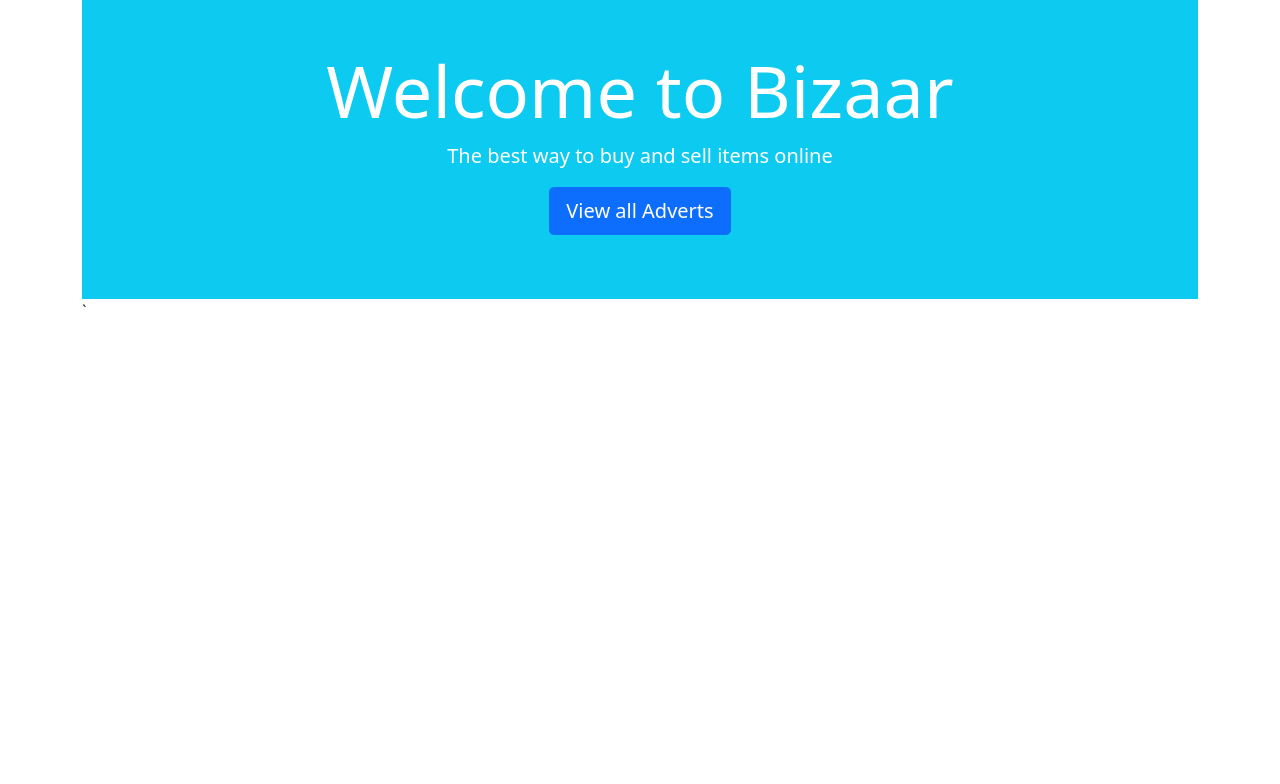
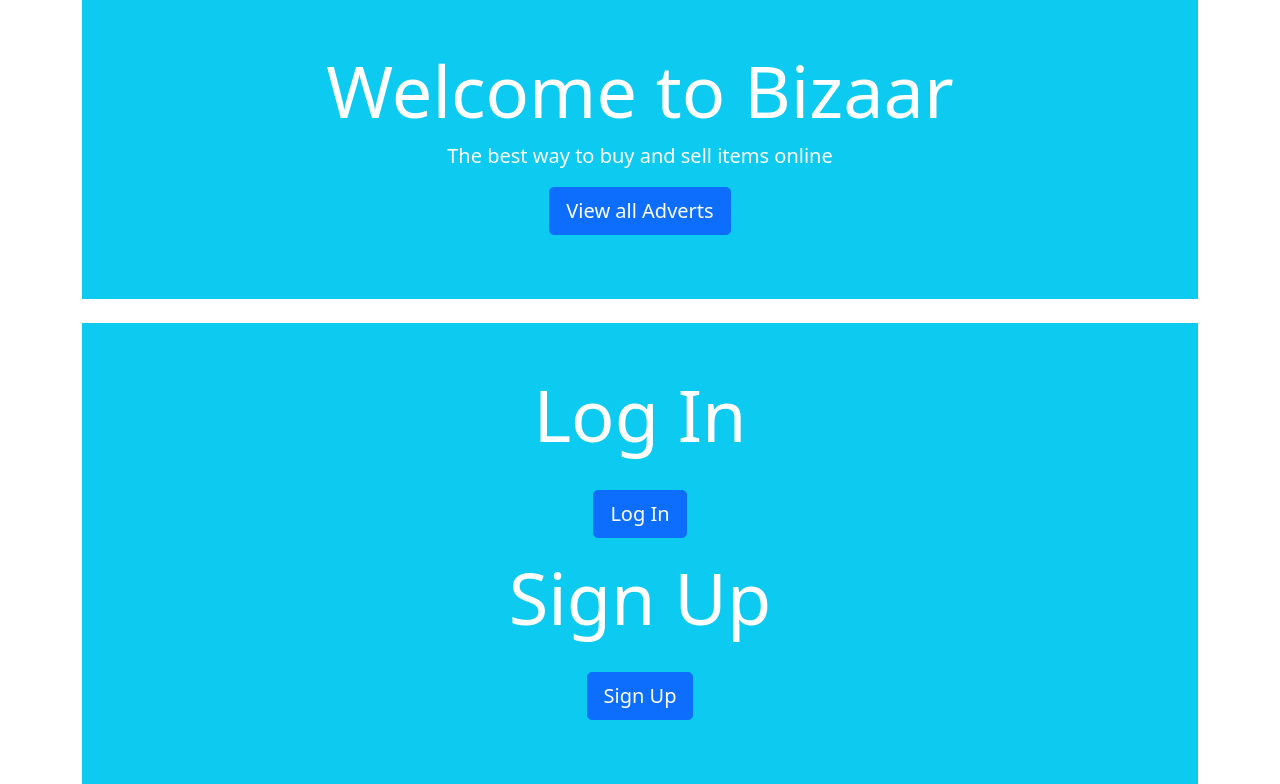
Before and after one commit to danmcc3557/CA1, a Django app: page / in a window 1280 px wide. Shown: the part 81-865 px from the top of the page. Before the commit the page ends 388 px from the top, so only its background shows below. Run offline with Django 3.2, Linux system fonts and the light colour scheme.

Commit message:
home page edited, login authentication added to views

```diff
--- a/adverts/models.py
+++ b/adverts/models.py
@@ -2,6 +2,7 @@ import uuid
 from django.contrib.auth import get_user_model
 from django.db import models
 from django.db.models.deletion import CASCADE
+from django.db.models.fields import FloatField
 from django.urls import reverse
 
 
@@ -11,10 +12,15 @@ class Advert(models.Model):
     #image = models.ImageField(blank=True)
     body = models.TextField()
     date = models.DateTimeField(auto_now_add=True)
+    price = models.FloatField(null=True)
     seller = models.ForeignKey(
         get_user_model(),
         on_delete=models.CASCADE,
     )
+
+    def save(self, *args, **kwargs):
+        self.price = round(self.my_float, 2)
+        super(Advert, self).save(*args, **kwargs)
 
     def __str__(self):
         return self.title
--- a/adverts/urls.py
+++ b/adverts/urls.py
@@ -5,13 +5,13 @@ from .views import (
     AdvertUpdateView,
     AdvertDetailView,
     AdvertDeleteView,
-    AdvertCreateView
+    AdvertCreateView,
 )
 
 urlpatterns = [
     path('<int:pk>/edit/', AdvertUpdateView.as_view(), name='advert_edit'),
     path('<int:pk>', AdvertDetailView.as_view(), name='advert_detail'),
     path('<int:pk>/delete/', AdvertDeleteView.as_view(), name='advert_delete'),
-    path('new/', AdvertCreateView.as_view(), name='advert_new'),
+    path('/new/', AdvertCreateView.as_view(), name='advert_new'),
     path('', AdvertListView.as_view(), name='advert_list'),
 ]
--- a/templates/base.html
+++ b/templates/base.html
@@ -10,9 +10,9 @@ EVSTQN3/azprG1Anm3QDgpJLIm9Nao0Yz1ztcQTwFspd3yD65VohhpuuCOmLASjC" crossorigin="a
 
     <nav class="navbar navbar-expand-lg navbar-dark bg-warning ">
       <div class="container-fluid">
-        <a class="navbar-brand " href="#">Bizaar.com</a>
+        <a class="navbar-brand " href="{% url 'home' %}">Bizaar.com</a>
         {% if user.is_authenticated %}
-          <a class="navbar_item" href="{% url 'advert_new %'}">+ Post Advert</a>"
+          <a class="navbar_item" href="{% url 'advert_new' %}">+ Post Advert</a>"
         {% endif %}
           <button class="navbar-toggler" type="button" data-bs-toggle="collapse" data-bs-target="#navbarSupportedContent" ariacontrols="navbarSupportedContent" aria-expanded="false" arialabel="Toggle navigation">
           <span class="navbar-toggler-icon"></span>
--- a/templates/home.html
+++ b/templates/home.html
@@ -10,5 +10,24 @@
     <p><a class="btn btn-primary btn-lg" href="{% url 'advert_list' %}"
 
       role="button" >View all Adverts</a></p>
- </div>`
+ </div>
+ <br>
+ {% if user.is_authenticated != True %}
+  <div class="container-fluid text-sm-center p-5 bg-info text-white ">
+    <h1 class="display-2">Log In</h1>
+    <a href="{% url 'login' %}" class="btn btn-outlinesecondary"> </a>
+
+    <p><a class="btn btn-primary btn-lg" href="{% url 'login' %}"
+
+    role="button" >Log In</a></p>
+
+    <h1 class="display-2">Sign Up</h1>
+    <a href="{% url 'signup' %}" class="btn btn-outlinesecondary"> </a>
+
+    <p><a class="btn btn-primary btn-lg" href="{% url 'signup' %}"
+
+    role="button" >Sign Up</a></p>
+
+  </div>
+{% endif %}
  {% endblock content %}
```
Also changed, not shown: adverts/views.py (+15 -3 lines), bizaarproject/settings.py (+0 -8 lines), adverts/migrations/0004_advert_price.py (added), db.sqlite3.
